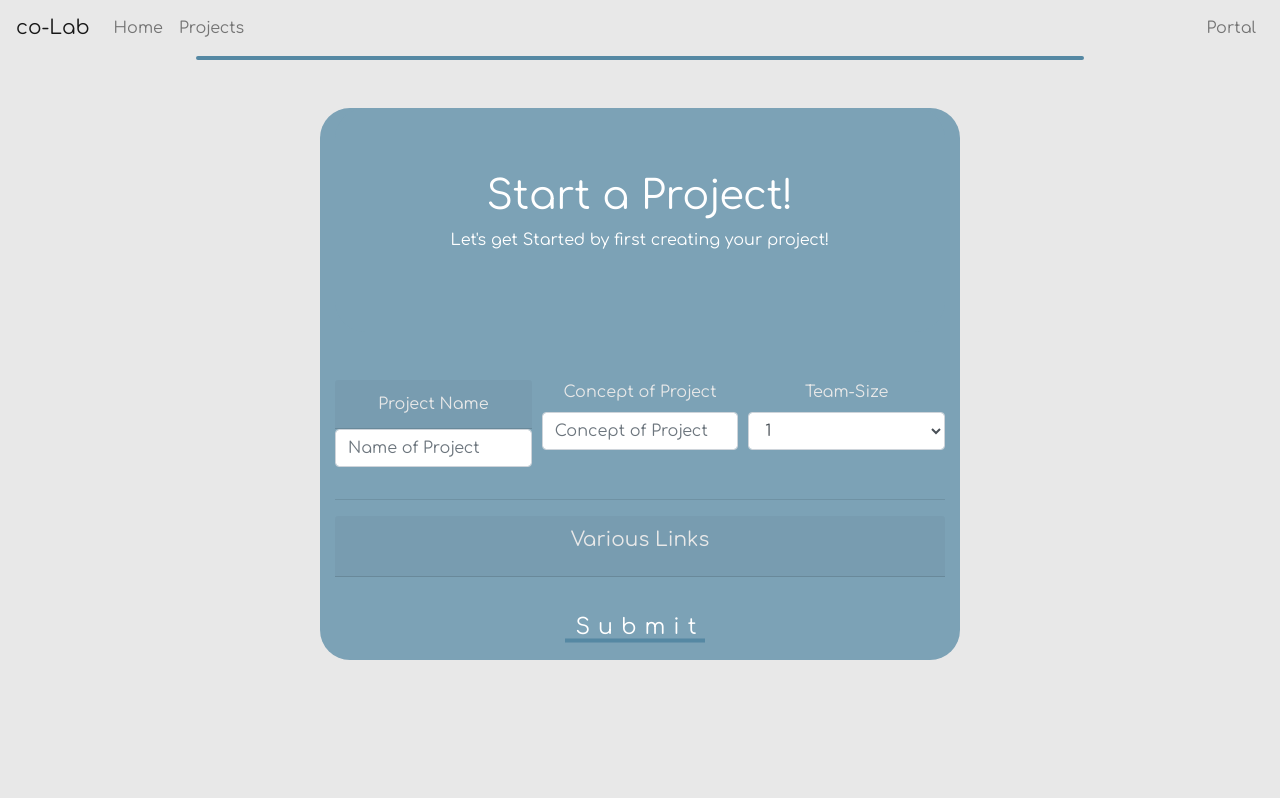
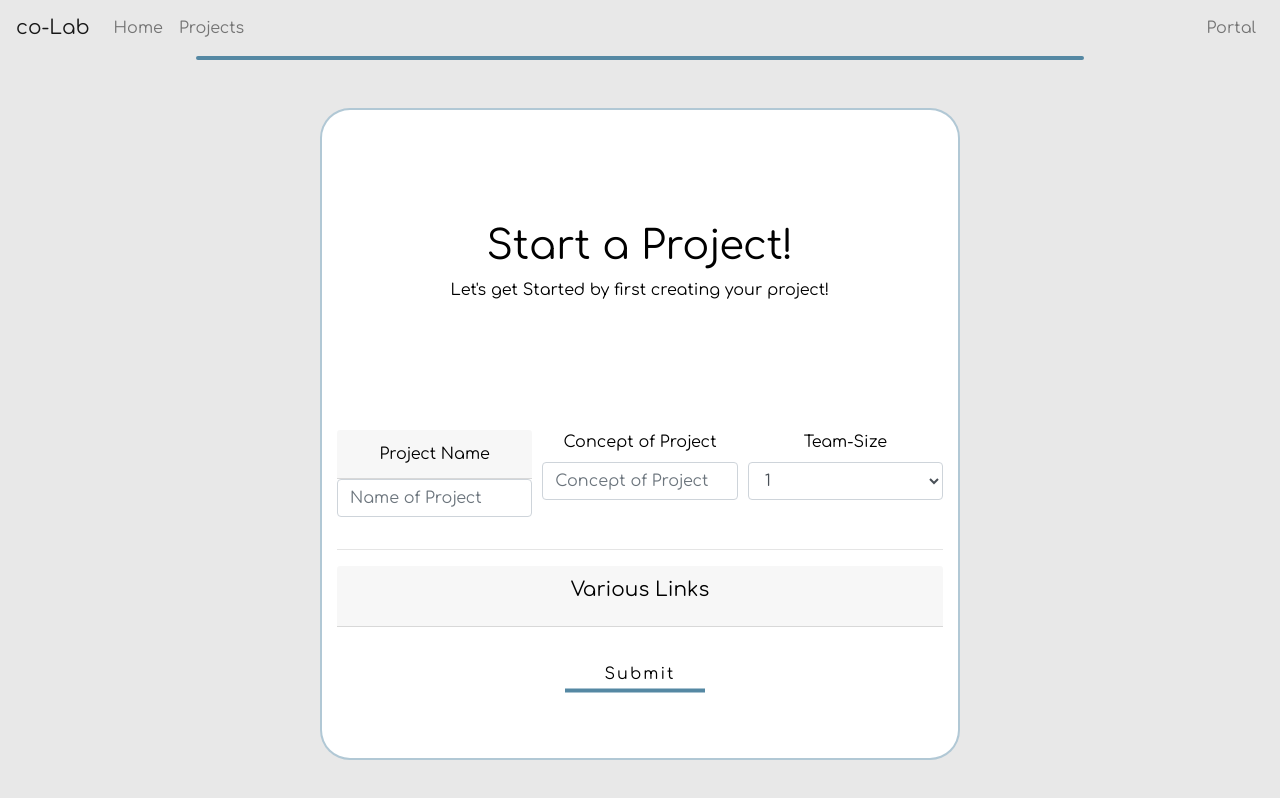
Before and after one commit to simpleCodify/co-lab, a React (Create React App) app: page /projects/add in a window 1280 px wide. Built offline with nearby package versions, Linux system fonts and the light colour scheme; no server answers.

Commit message:
Quick changes to css of Creation page

```diff
--- a/src/index.css
+++ b/src/index.css
@@ -28,8 +28,8 @@ code {
 }
 
 .add-project-panel {
-	background-color: #7ca2b6;
-	color: #e8e8e8;
+	background-color: white;
+	color: black;
 	border-radius: 30px;
 }
 
--- a/src/pages/AddProjectPage/AddProjectPage.jsx
+++ b/src/pages/AddProjectPage/AddProjectPage.jsx
@@ -41,9 +41,9 @@ class AddProjectPage extends Component {
 	render() {
 		return (
 			<>
-				<div className="col-md-6 my-5 mx-auto text-center add-project-panel">
+				<div className="col-md-6 my-5 mx-auto text-center add-project-panel light-border">
 					<Jumbotron className="my-5 add-project-panel">
-						<Container style={{ color: "#ffffff" }}>
+						<Container>
 							<h1>Start a Project!</h1>
 							<p>Let's get Started by first creating your project!</p>
 						</Container>
@@ -105,7 +105,7 @@ class AddProjectPage extends Component {
 							<svg height="35" width="200">
 								<rect className="mx-auto my-auto shape" height="35" width="200" />
 							</svg>
-							<button className="text2 rr_link2 mx-auto my-auto" type="submit">
+							<button className="text3 rr_link mx-auto my-auto" type="submit">
 								Submit
 							</button>
 						</div>
```
Also changed, not shown: 1 other file (tests, documents, lock files or other folders).
